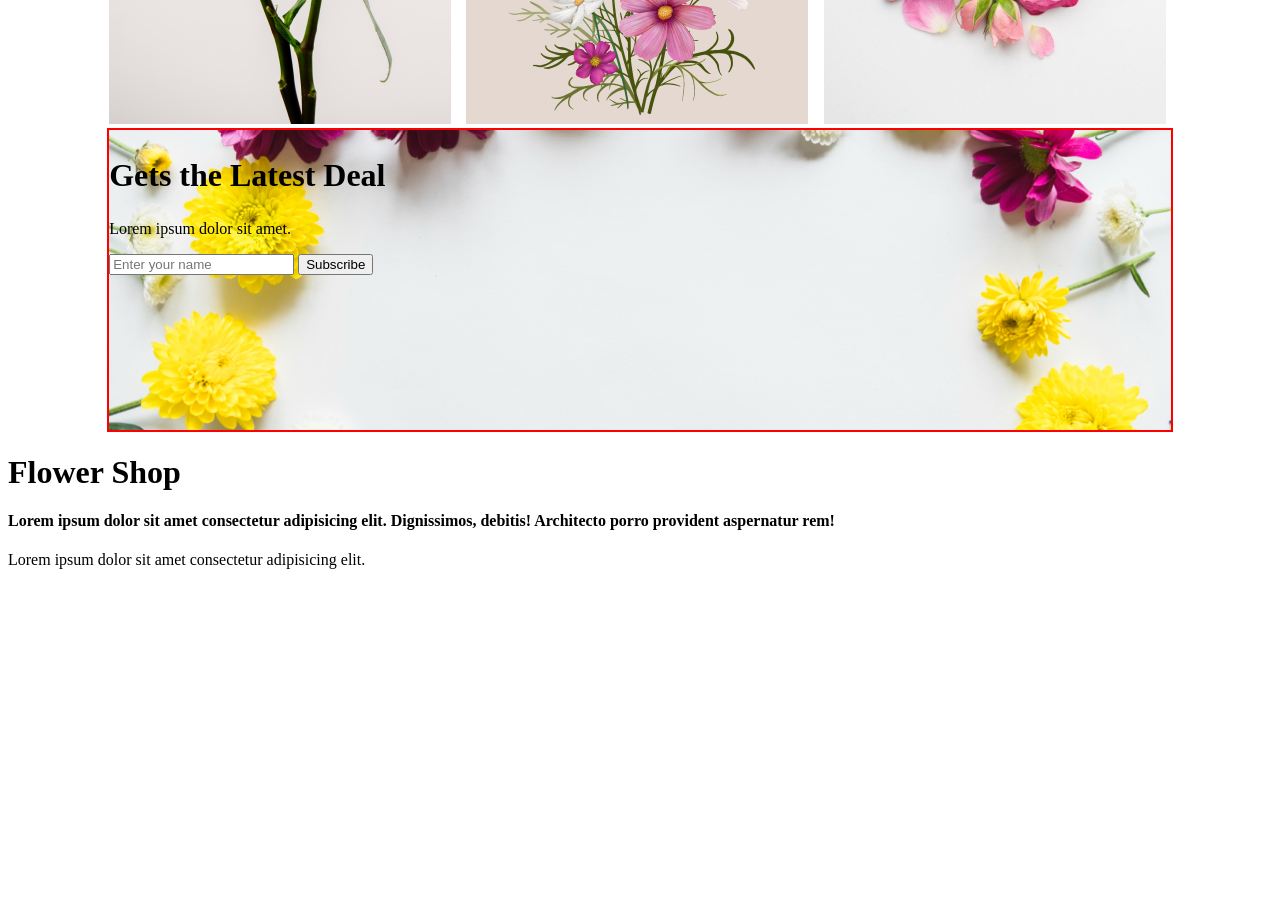
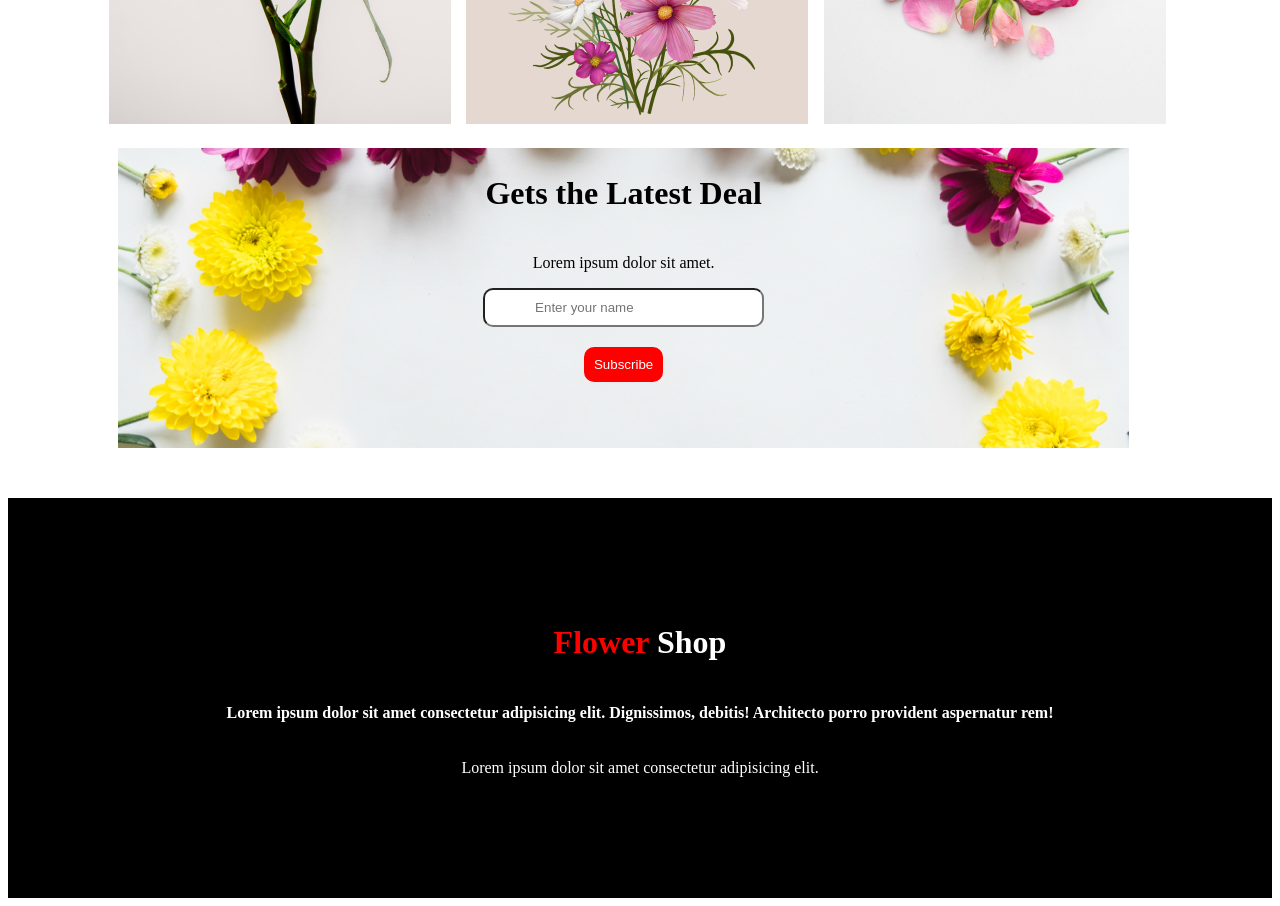
Before and after one commit to Rakib991943/Flower-shop, a plain HTML site: page index.html in a window 1280 px wide. Shown: the part 2360-3266 px from the top of the page. Before the commit the page ends 2945 px from the top, so only its background shows below. Drawn offline with Linux system fonts and the light colour scheme.

Commit message:
add footer

```diff
--- a/index.html
+++ b/index.html
@@ -105,11 +105,11 @@
   <footer>
     <div class="footer">
       <div class="footer-child">
-        <h1>Flower Shop </h1>
+        <h1> <span style="color: red;">Flower </span> Shop </h1>
         <h4>Lorem ipsum dolor sit amet consectetur adipisicing elit. Dignissimos, debitis! Architecto porro provident
           aspernatur rem!</h4>
+        <p>Lorem ipsum dolor sit amet consectetur adipisicing elit.</p>
       </div>
-      <p>Lorem ipsum dolor sit amet consectetur adipisicing elit.</p>
     </div>
   </footer>
 </body>
--- a/style/style.css
+++ b/style/style.css
@@ -50,6 +50,7 @@
 
 /* Our future plan start here */
 .Our-future-flowers {
+
    width: 90%;
    height: 600px;
    /* border: 2px solid red; */
@@ -86,6 +87,7 @@
 }
 
 .icon {
+
    width: 84%;
    height: 300px;
    /* border: 2px solid red; */
@@ -103,6 +105,7 @@
 }
 
 .icon-parent .icon-child {
+   margin-bottom: 30px;
    text-align: center;
    padding: 30px;
    box-sizing: border-box;
@@ -129,14 +132,56 @@
 }
 
 .deal {
-   width: 84%;
+   box-sizing: border-box;
+   margin-right: 40px;
+   width: 80%;
    height: 300px;
-   border: 2px solid red;
-   margin: 0 auto;
+   /* margin-top: 20px; */
+   margin: 20px 0 0 110px;
    background-image: url(../images/latest-deals-bg.png);
    background-repeat: no-repeat;
    background-position: center;
    background-size: cover;
 }
 
+.banner {
+   display: flex;
+   flex-direction: column;
+   align-items: center;
+}
+
+.banner input[type="text"] {
+   border-radius: 10px;
+   padding: 10px 50px;
+   margin-bottom: 20px;
+}
+
+.btn1 {
+   display: inline;
+   align-items: center;
+   padding: 10px;
+   background-color: red;
+   border-radius: 10px;
+   border: none;
+   color: white;
+}
+
+.footer {
+   width: 100%;
+   height: 400px;
+   /* border: 2px solid red; */
+   margin-top: 50px;
+   background-color: black;
+
+}
+
+.footer-child {
+   height: 100%;
+   color: white;
+   display: flex;
+   flex-direction: column;
+   text-align: center;
+   justify-content: center;
+}
+
 /* Our future plan Ends  here */
```
